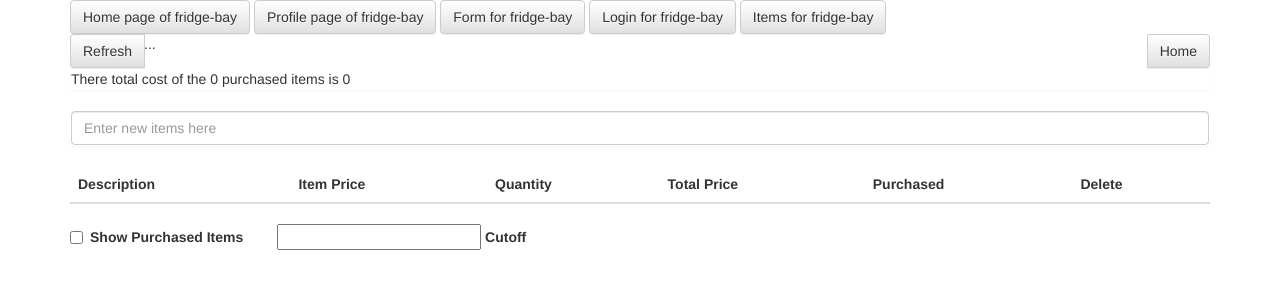
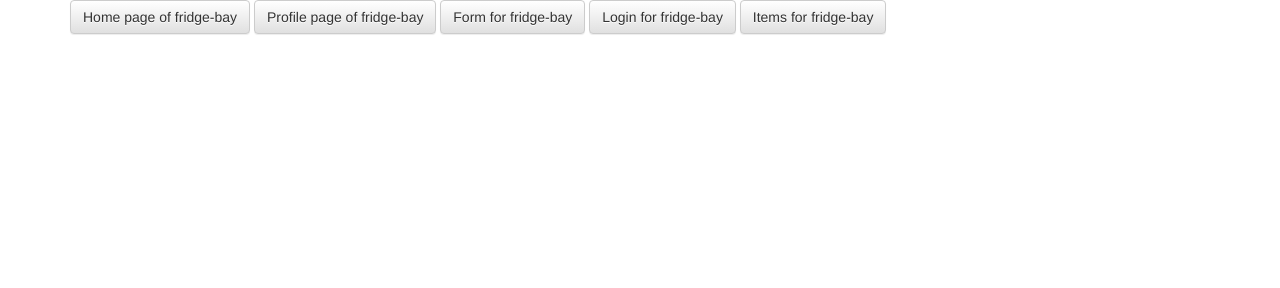
Before and after one commit to JoshuaKoloski/fridgebay, a website: page db/public/fridgebay.html in a window 1280 px wide. Drawn offline with Linux system fonts and the light colour scheme; no server answers.

Commit message:
reupdated html

```diff
--- a/db/public/fridgebay.html
+++ b/db/public/fridgebay.html
@@ -410,66 +410,10 @@
 
 
 
-        <div class="input-group">
-            <span class="input-group-btn">
-                <button id="refreshBtn" class="btn btn-default" onclick="shoppingApp.reloadModel()">
-                    Refresh
-                </button>
-            </span>
-            <span> ...</span>
-            <span class="input-group-btn">
-                <button class="btn btn-default" onclick="shoppingApp.showView('welcome')">
-                    Home
-                </button>
-            </span>
-        </div>
-
-        <div class="panel">
-            <div id="totalprice"> TOTAL PRICE GOES HERE </div>
-        </div>
-
-        <div class="panel">
-
-            <input type="text" class="form-control" id="newItemName" placeholder="Enter new items here" onchange="shoppingApp.addItem(this)" />
 
 
-
-
-        </div>
-
-
-
-        <table class="table table-striped">
-            <thead>
-                <tr>
-                    <th>Description</th>
-                    <th>Item Price</th>
-                    <th>Quantity</th>
-                    <th>Total Price</th>
-                    <th>Purchased</th>
-                    <th>Delete</th>
-                </tr>
-            </thead>
-            <tbody id="itemTableBody"></tbody>
-        </table>
-
-        <div class="checkbox-inline">
-            <label>
-                <input id="showCompleteCheckbox" type="checkbox" onclick="shoppingApp.refreshView()">
-                Show Purchased Items
-            </label>
-        </div>
-
-        <div class="checkbox-inline">
-            <label>
-                <input id="cutOffText" type="text" onchange="shoppingApp.refreshView()">
-                Cutoff
-            </label>
-        </div>
     </div>
 
-    </div>
-    </div>
 </body>
 <script>
     // this is the code that actually starts the JavaScript application!!
```
